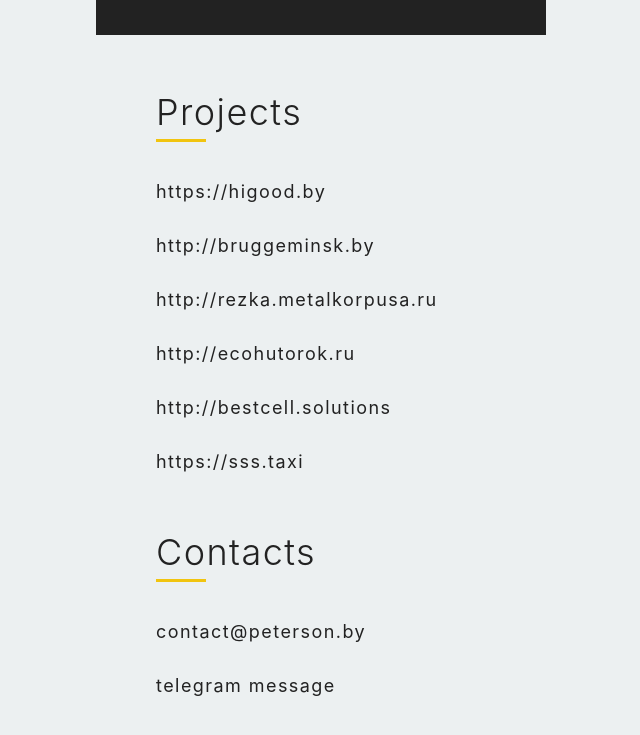
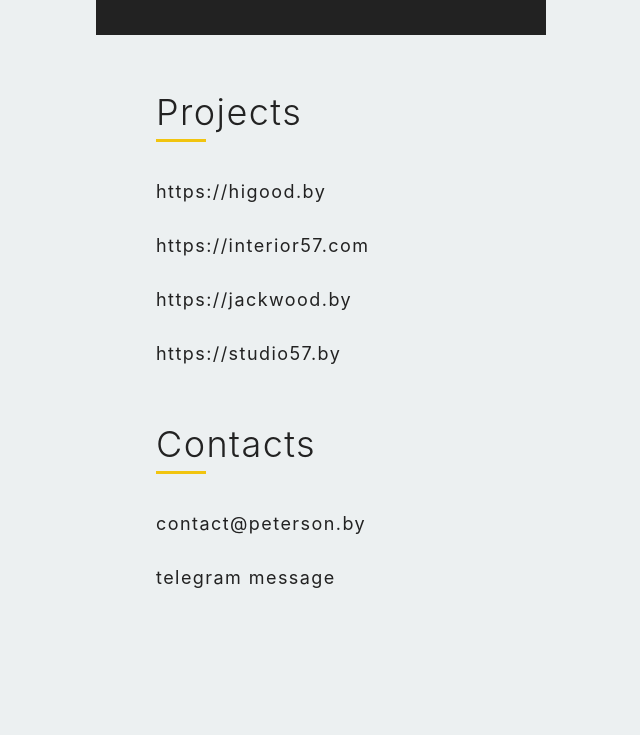
Before and after one commit to petersonby/peterson.by, a website: page index.html in a window 1280 px wide. Shown: the part 1538-2273 px from the top of the page, without its empty margins (224-864 px from the left). After the commit the page ends 2179 px from the top, so only its background shows below. Drawn offline with Linux system fonts and the light colour scheme.

Commit message:
fix: change projects

```diff
--- a/index.html
+++ b/index.html
@@ -143,11 +143,9 @@
 			<h2 class="section__title">Projects</h2>
 			<div class="section__desc">
 				<p><a href="https://higood.by" target="_blank" rel="nofollow noopener noreferrer">https://higood.by</a></p>
-				<p><a href="https://bruggeminsk.by" target="_blank" rel="nofollow noopener noreferrer">http://bruggeminsk.by</a></p>
-				<p><a href="https://rezka.metalkorpusa.ru" target="_blank" rel="nofollow noopener noreferrer">http://rezka.metalkorpusa.ru</a></p>
-				<p><a href="http://ecohutorok.ru" target="_blank" rel="nofollow noopener noreferrer">http://ecohutorok.ru</a></p>
-				<p><a href="http://bestcell.solutions" target="_blank" rel="nofollow noopener noreferrer">http://bestcell.solutions</a></p>
-				<p><a href="https://sss.taxi" target="_blank" rel="nofollow noopener noreferrer">https://sss.taxi</a></p>
+				<p><a href="https://interior57.com" target="_blank" rel="nofollow noopener noreferrer">https://interior57.com</a></p>
+				<p><a href="https://jackwood.by" target="_blank" rel="nofollow noopener noreferrer">https://jackwood.by</a></p>
+				<p><a href="https://studio57.by" target="_blank" rel="nofollow noopener noreferrer">https://studio57.by</a></p>
 			</div>
 		</div>
 	</section>
```
